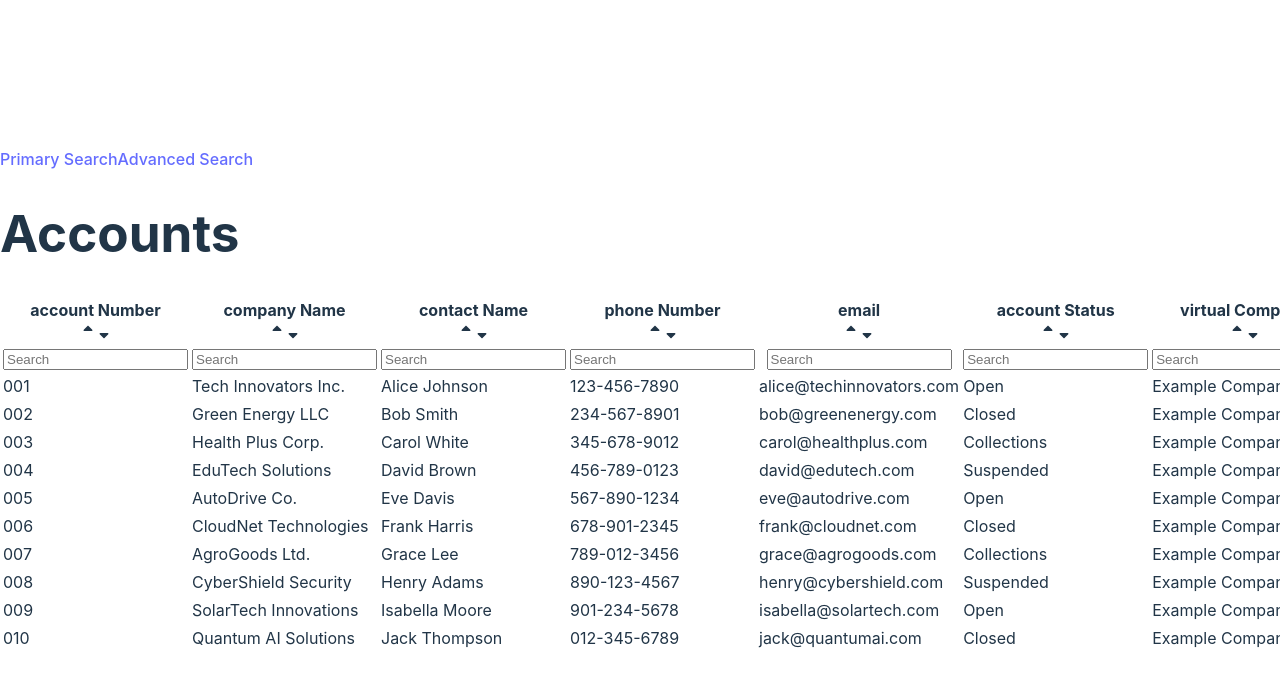
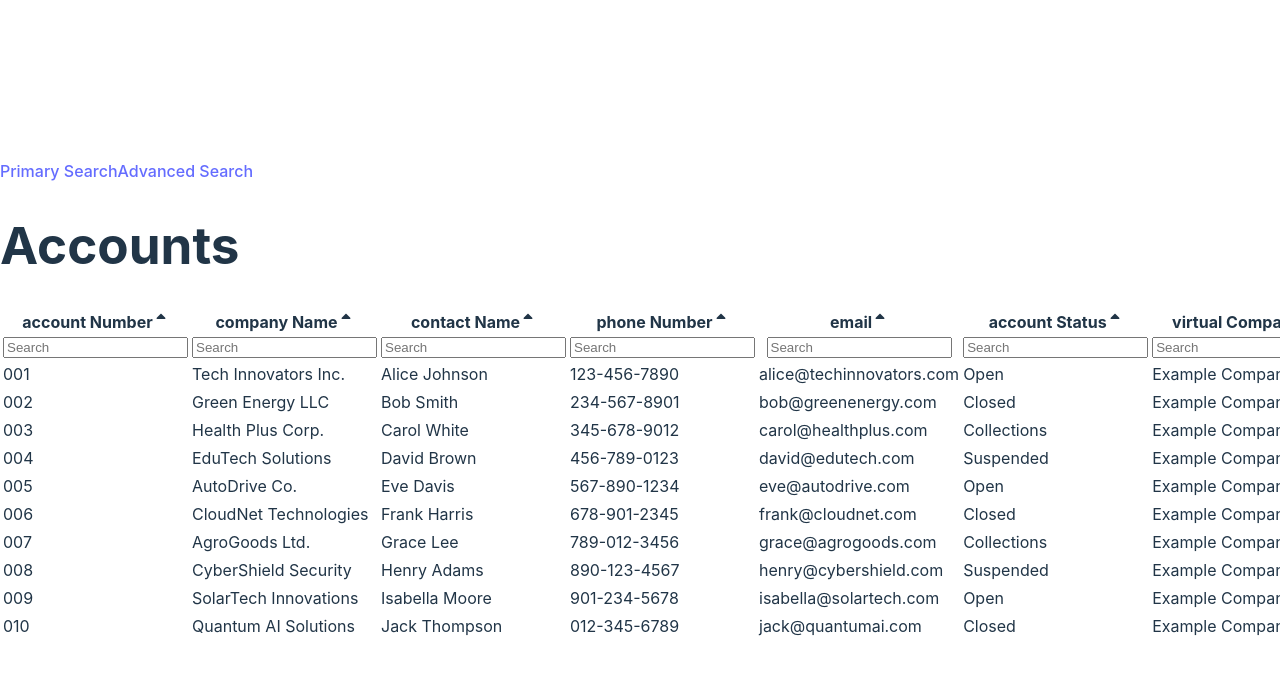
Before and after one commit to MariaW23/Billmax_prototype, a React (Vite) app in the folder my-react-app/: page / in a window 1280 px wide. Shown: the top 686 px of the page. Built offline with nearby package versions, Linux system fonts and the light colour scheme.

Commit message:
much better arrows with stable rows

```diff
--- a/my-react-app/src/PrimarySearchPage.jsx
+++ b/my-react-app/src/PrimarySearchPage.jsx
@@ -52,10 +52,7 @@ function PrimarySearchPage() {
                   {sortConfig.key === column ? (
                     sortConfig.direction === "ascending" ? <FaSortUp /> : <FaSortDown />
                   ) : (
-                    <div className="flex flex-col">
-                      <FaSortUp className="text-gray-400" />
-                      <FaSortDown className="text-gray-400" />
-                    </div>
+                    <FaSortUp className="text-gray-400" />
                   )}
                 </div>
                 <input
```
